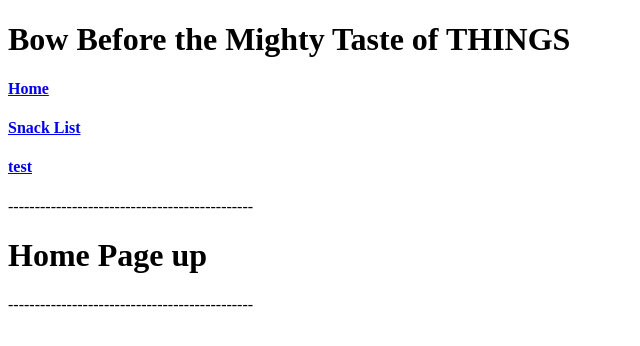
After one commit to spamuelranek/django-crud, a Django app: page /snack/test/ in a window 1280 px wide. The commit adds this page. Shown: the top 346 px of the page, without its empty margins (0-640 px from the left). Run offline with Django 4.2, Linux system fonts and the light colour scheme.

Commit message:
adds test page

```diff
--- a/snacks/urls.py
+++ b/snacks/urls.py
@@ -1,9 +1,10 @@
 from django.urls import path
-from snacks.views import SnackCreatView, SnackDeleteView, SnackDetailView, SnackListView, SnackUpdateView
+from snacks.views import SnackCreatView, SnackDeleteView, SnackDetailView, SnackListView, SnackUpdateView, TestPageView
 
 
 urlpatterns = [
   path("",SnackListView.as_view(), name = "snack_list"),
+  path("test/", TestPageView.as_view(), name = "test"),
   path("<int:pk>/",SnackDetailView.as_view(), name = "snack_detail"),
   path("create/", SnackCreatView.as_view(), name = "snack_create"),
   path("<int:pk>/delete/", SnackDeleteView.as_view(), name = "snack_delete"),
--- a/snacks/views.py
+++ b/snacks/views.py
@@ -4,6 +4,9 @@ from django.urls import reverse_lazy
 
 class HomePageView(TemplateView):
   template_name = "home.html"
+
+class TestPageView(TemplateView):
+  template_name = "test.html"
 
 class SnackListView(ListView):
   template_name = "snack_list.html"
--- a/templates/_base.html
+++ b/templates/_base.html
@@ -9,6 +9,7 @@
     <h1>Bow Before the Mighty Taste of THINGS</h1>
     <h4><a href="{% url 'home' %}">Home</a></h4>
     <h4><a href="{% url 'snack_list' %}">Snack List</a></h4>
+    <h4><a href="{% url 'test' %}">test</a></h4>
   </header>
   <p>----------------------------------------------</p>
   <main>
--- /dev/null
+++ b/templates/test.html
@@ -0,0 +1,6 @@
+{% extends "_base.html"%}
+
+{% block main_content %}
+<h1>Home Page up</h1>
+
+{% endblock main_content %}
```
